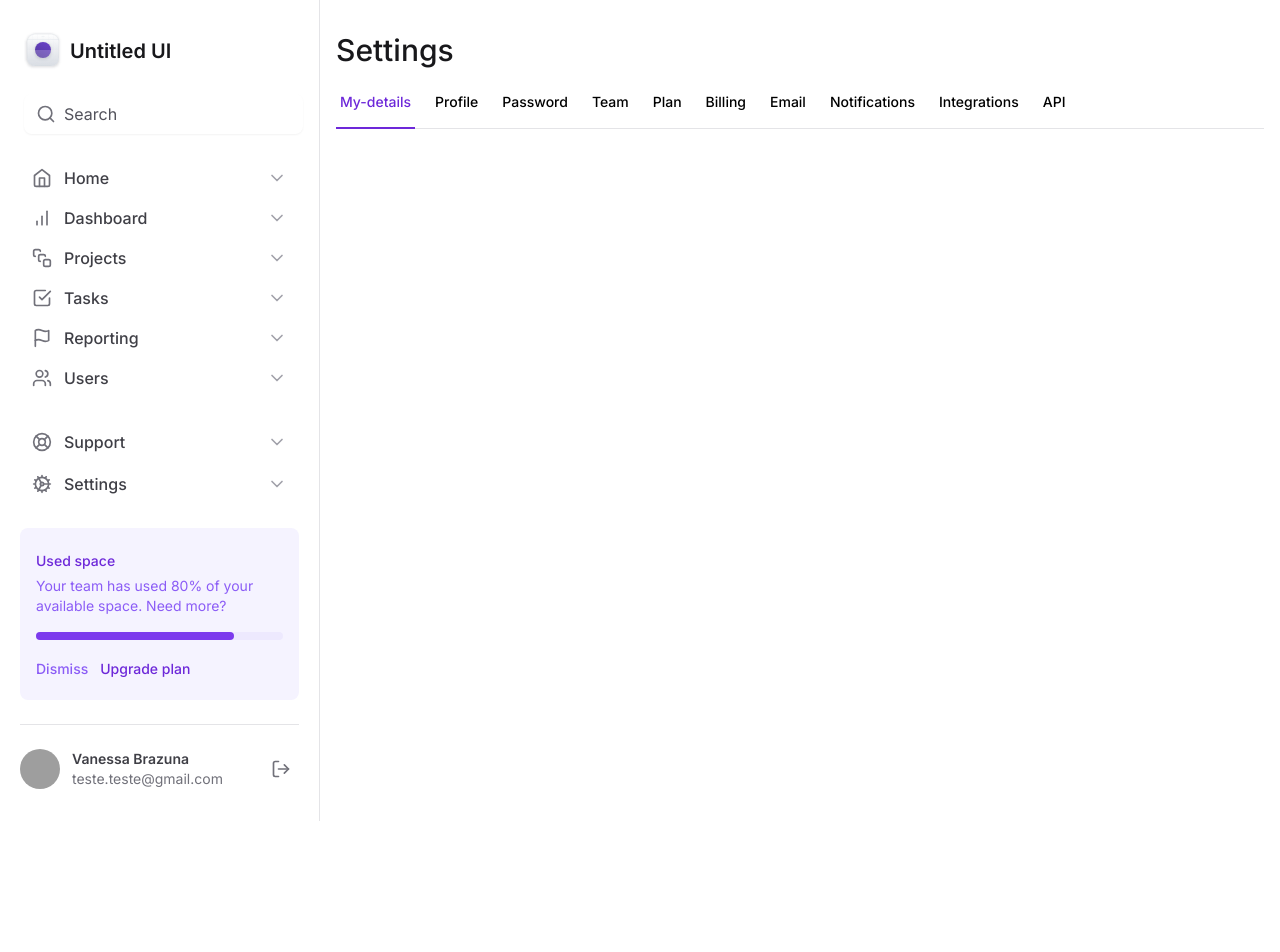
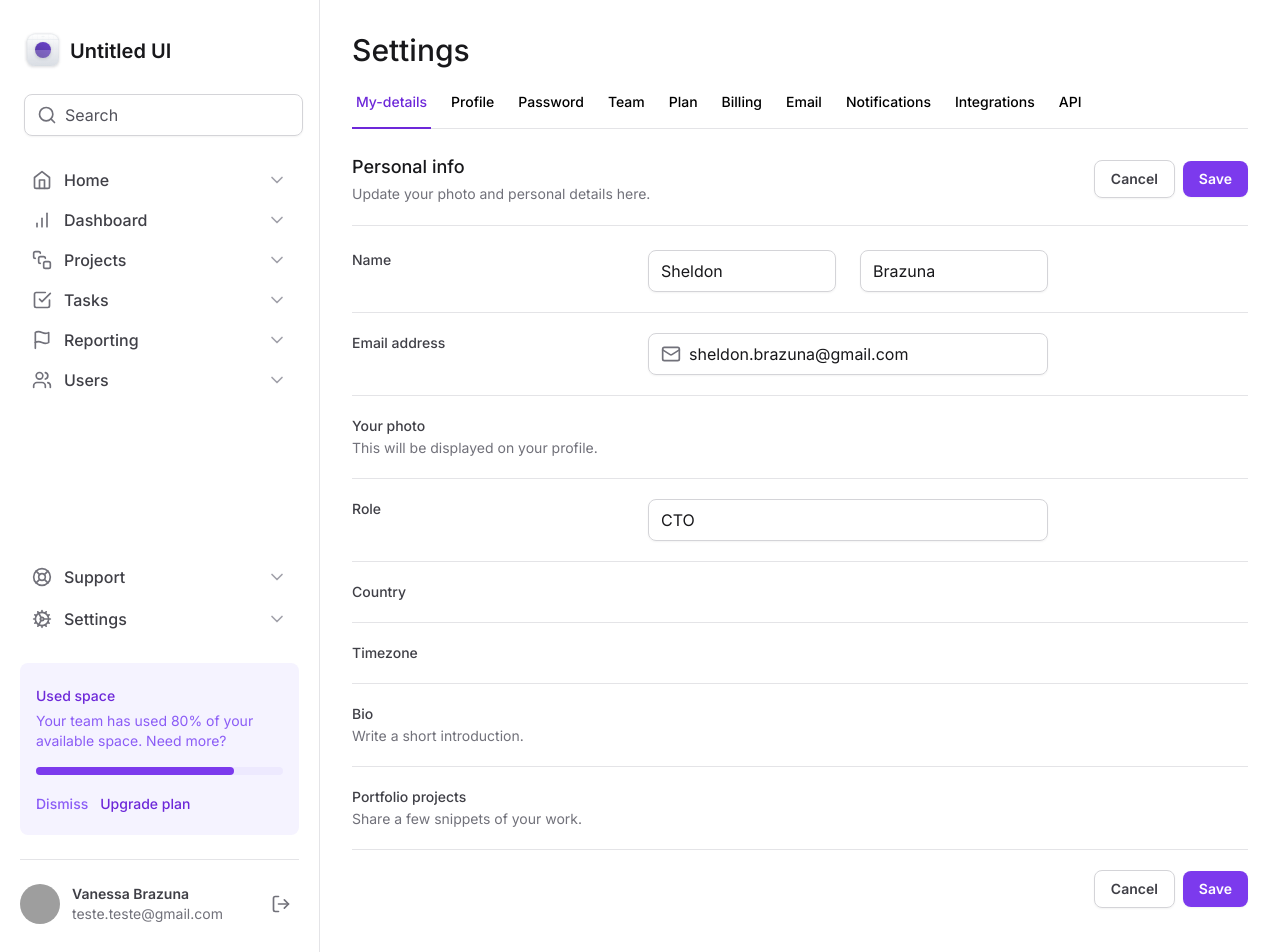
Before and after one commit to vanessabrazuna/dashboard-tailwind, a Next.js app: page / in a window 1280 px wide. Shown: the top 952 px of the page. Before the commit the page ends 821 px from the top, so only its background shows below. Built offline with nearby package versions, Linux system fonts and the light colour scheme; grey boxes are pictures that could not be loaded.

Commit message:
Tab animation with framer-motion and Form Structure

```diff
--- a/package.json
+++ b/package.json
@@ -16,6 +16,7 @@
     "autoprefixer": "10.4.15",
     "eslint": "8.47.0",
     "eslint-config-next": "13.4.19",
+    "framer-motion": "^10.16.2",
     "latest": "^0.2.0",
     "lucide-react": "^0.268.0",
     "next": "13.4.19",
--- a/src/app/layout.tsx
+++ b/src/app/layout.tsx
@@ -20,7 +20,7 @@
       <body className={inter.className}>
         <div className="min-h-screen grid grid-cols-app">
           <Sidebar />
-          <main className="px-4 pb-12 pt-8">{children}</main>
+          <main className="px-8 pb-12 pt-8">{children}</main>
         </div>
       </body>
     </html>
--- a/src/app/page.tsx
+++ b/src/app/page.tsx
@@ -1,4 +1,6 @@
 import { SettingsTabs } from '@/components/SettingsTabs'
+import * as Input from '@/components/Input'
+import { Mail } from 'lucide-react'
 
 export default function Home() {
   return (
@@ -6,6 +8,154 @@
       <h1 className="text-3xl font-medium text-zinc-900">Settings</h1>
 
       <SettingsTabs />
+
+      <div className="mt-6 flex flex-col">
+        <div className="flex justify-between items-center pb-5 border-b border-zinc-200">
+          <div className="space-y-1">
+            <h2 className="text-lg font-medium text-zinc-900">Personal info</h2>
+            <span className="text-sm text-zinc-500">
+              Update your photo and personal details here.
+            </span>
+          </div>
+          <div className="flex items-center gap-2">
+            <button
+              type="button"
+              className="rounded-lg px-4 py-2 text-sm font-semibold shadow-sm border border-zinc-300 text-zinc-700 hover:bg-zinc-50"
+            >
+              Cancel
+            </button>
+            <button
+              type="submit"
+              form="settings"
+              className="rounded-lg px-4 py-2 text-sm font-semibold shadow-sm text-white bg-violet-600 hover:bg-violet-700"
+            >
+              Save
+            </button>
+          </div>
+        </div>
+
+        <form
+          id="settings"
+          className="mt-6 flex w-full flex-col gap-5 divide-y divide-zinc-200"
+        >
+          <div className="grid gap-3 grid-cols-form">
+            <label
+              htmlFor="firstName"
+              className="text-sm font-medium text-zinc-700"
+            >
+              Name
+            </label>
+            <div className="grid gap-6 grid-cols-2">
+              <Input.Root>
+                <Input.Control id="firstName" defaultValue={'Sheldon'} />
+              </Input.Root>
+
+              <Input.Root>
+                <Input.Control defaultValue={'Brazuna'} />
+              </Input.Root>
+            </div>
+          </div>
+
+          <div className="grid gap-3 grid-cols-form pt-5">
+            <label
+              htmlFor="email"
+              className="text-sm font-medium text-zinc-700"
+            >
+              Email address
+            </label>
+            <Input.Root>
+              <Input.Prefix>
+                <Mail className="h-5 w-5 text-zinc-500" />
+              </Input.Prefix>
+              <Input.Control
+                id="email"
+                type="email"
+                defaultValue={'sheldon.brazuna@gmail.com'}
+              />
+            </Input.Root>
+          </div>
+
+          <div className="grid gap-3 grid-cols-form pt-5">
+            <label
+              htmlFor="photo"
+              className="text-sm font-medium text-zinc-700"
+            >
+              Your photo
+              <span className="text-sm font-normal text-zinc-500 block mt-0.5">
+                This will be displayed on your profile.
+              </span>
+            </label>
+            <div></div>
+          </div>
+
+          <div className="grid gap-3 grid-cols-form pt-5">
+            <label htmlFor="role" className="text-sm font-medium text-zinc-700">
+              Role
+            </label>
+            <Input.Root>
+              <Input.Control id="role" defaultValue={'CTO'} />
+            </Input.Root>
+          </div>
+
+          <div className="grid gap-3 grid-cols-form pt-5">
+            <label
+              htmlFor="country"
+              className="text-sm font-medium text-zinc-700"
+            >
+              Country
+            </label>
+            <div></div>
+          </div>
+
+          <div className="grid gap-3 grid-cols-form pt-5">
+            <label
+              htmlFor="timezone"
+              className="text-sm font-medium text-zinc-700"
+            >
+              Timezone
+            </label>
+            <div></div>
+          </div>
+
+          <div className="grid gap-3 grid-cols-form pt-5">
+            <label htmlFor="bio" className="text-sm font-medium text-zinc-700">
+              Bio
+              <span className="text-sm font-normal text-zinc-500 block mt-0.5">
+                Write a short introduction.
+              </span>
+            </label>
+            <div></div>
+          </div>
+
+          <div className="grid gap-3 grid-cols-form pt-5">
+            <label
+              htmlFor="projects"
+              className="text-sm font-medium text-zinc-700"
+            >
+              Portfolio projects
+              <span className="text-sm font-normal text-zinc-500 block mt-0.5">
+                Share a few snippets of your work.
+              </span>
+            </label>
+            <div></div>
+          </div>
+
+          <div className="flex items-center justify-end gap-2 pt-5">
+            <button
+              type="button"
+              className="rounded-lg px-4 py-2 text-sm font-semibold shadow-sm border border-zinc-300 text-zinc-700 hover:bg-zinc-50"
+            >
+              Cancel
+            </button>
+            <button
+              type="submit"
+              className="rounded-lg px-4 py-2 text-sm font-semibold shadow-sm text-white bg-violet-600 hover:bg-violet-700"
+            >
+              Save
+            </button>
+          </div>
+        </form>
+      </div>
     </>
   )
 }
--- a/src/components/Input.tsx
+++ b/src/components/Input.tsx
@@ -22,7 +22,7 @@
 export function Root(props: InputRootProps) {
   return (
     <div
-      className="mx-1 flex w-full items-center gap-2 rounded-lg border-zinc-300 px-3 py-2 shadow-sm"
+      className="mx-1 flex w-full items-center gap-2 rounded-lg border border-zinc-300 px-3 py-2 shadow-sm"
       {...props}
     />
   )
--- a/src/components/SettingsTabs/TabItem.tsx
+++ b/src/components/SettingsTabs/TabItem.tsx
@@ -1,6 +1,7 @@
 'use client'
 
 import * as Tabs from '@radix-ui/react-tabs'
+import { motion } from 'framer-motion'
 
 export interface TabItemProps {
   value: string
@@ -17,7 +18,10 @@
       <span>{title}</span>
 
       {isSelected && (
-        <div className="absolute -bottom-px left-0 right-0 h-0.5 bg-violet-700" />
+        <motion.div
+          layoutId="activeTab"
+          className="absolute -bottom-px left-0 right-0 h-0.5 bg-violet-700"
+        />
       )}
     </Tabs.Trigger>
   )
--- a/tailwind.config.js
+++ b/tailwind.config.js
@@ -6,6 +6,7 @@
       gridTemplateColumns: {
         app: 'minmax(18rem, 20rem) 1fr',
         profile: 'max-content 1fr min-content',
+        form: 'minmax(7.5rem, 17.5rem), minmax(25rem, 1fr), minmax(0, 15rem)',
       },
     },
   },
```
Also changed, not shown: 1 other file (tests, documents, lock files or other folders).
